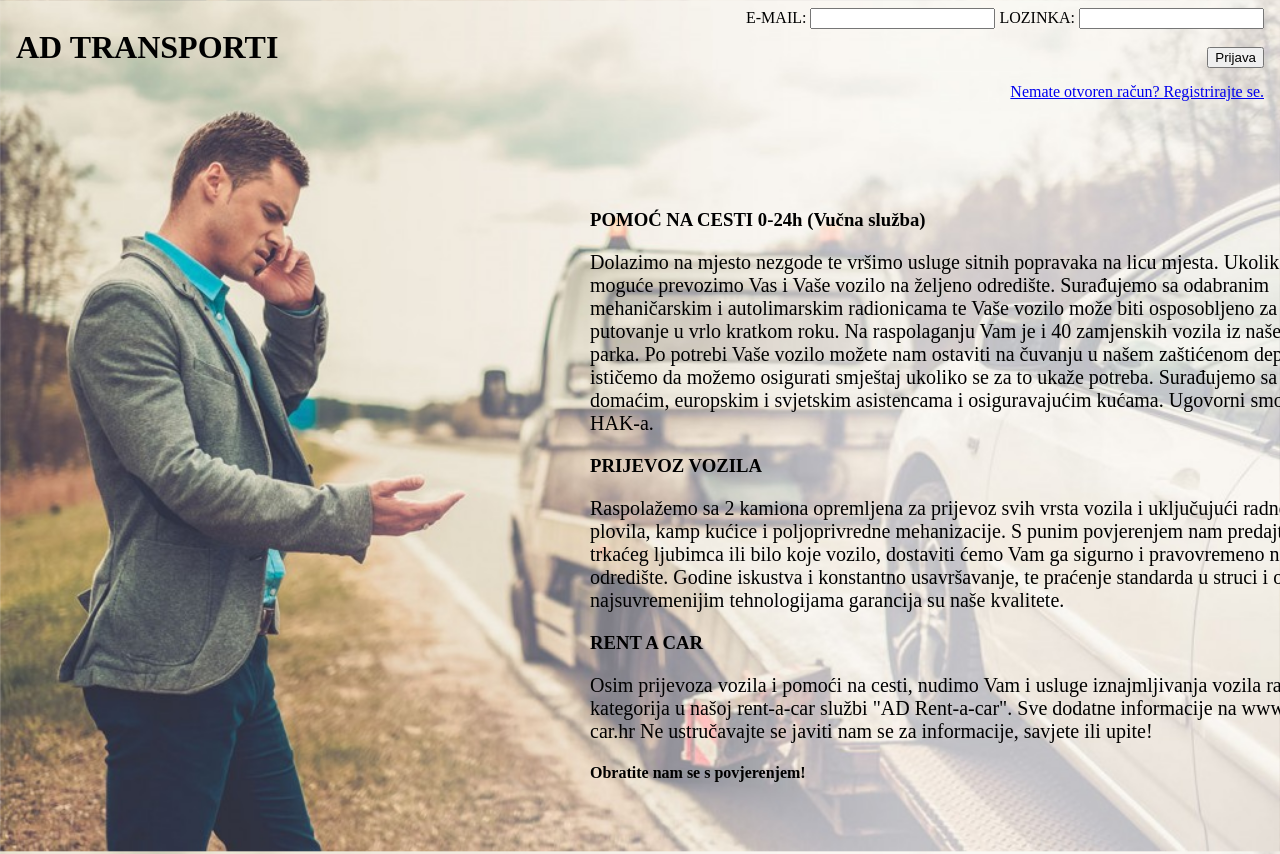
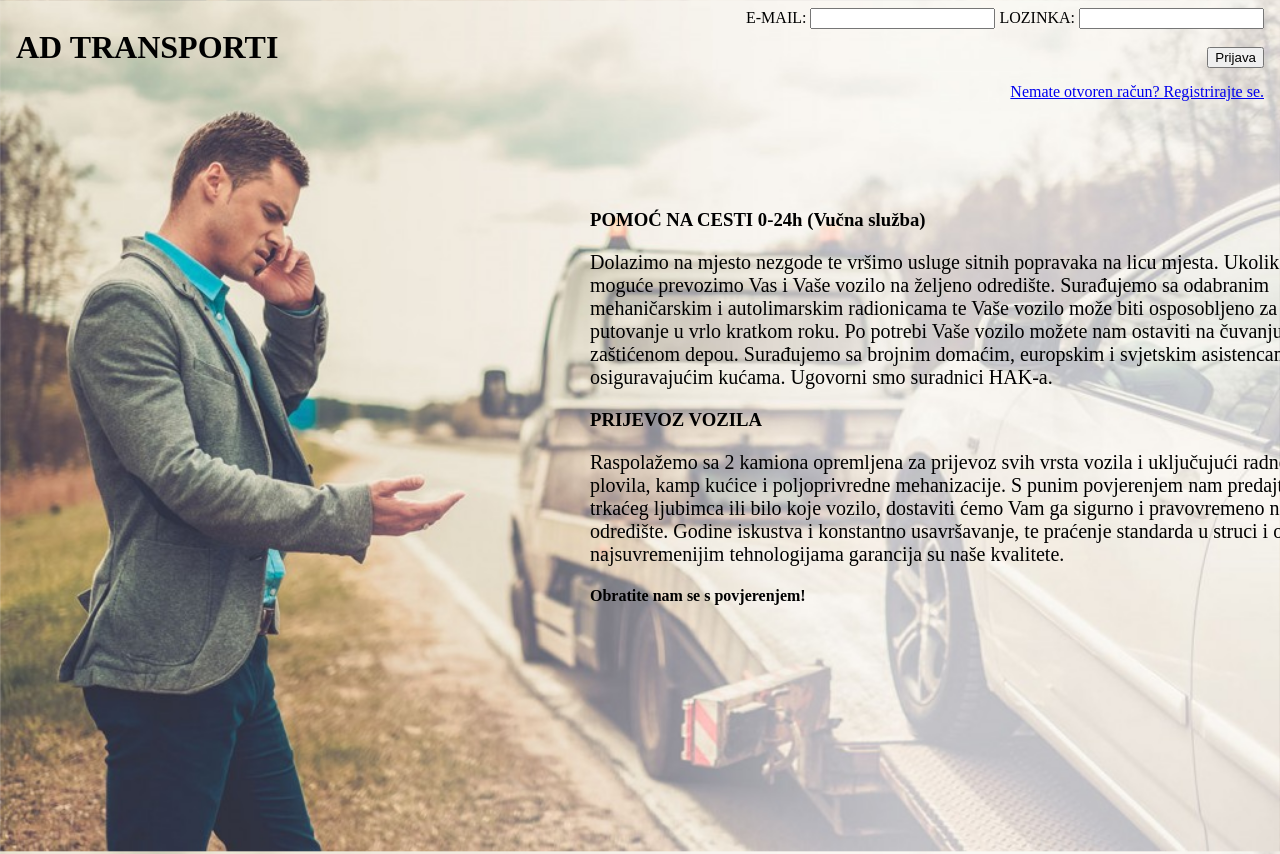
Before and after one commit to arakas998/ADAssistance, a Vue app in the folder client/: page /login in a window 1280 px wide. Shown: the top 854 px of the page. Built offline with nearby package versions, Linux system fonts and the light colour scheme.

Commit message:
Html Fix

```diff
--- a/client/src/components/Landing.vue
+++ b/client/src/components/Landing.vue
@@ -4,12 +4,14 @@
         <h1>Dobrodošli {{ ime }} u AD Transporti</h1>
         <Form v-if = "rola == 'user'"></Form>
         <FormList v-if="rola" :rola="rola" />
+
+
     </div>
+
 </template>
 
 <script>
 import axios from 'axios';
-//import Dashboard from './Dashboard.vue';
 import Form from './Form.vue';
 import FormList from './FormList.vue';
 export default {
--- a/client/src/components/Login.vue
+++ b/client/src/components/Login.vue
@@ -21,9 +21,7 @@
 <p>Dolazimo na mjesto nezgode te vršimo usluge sitnih popravaka na licu mjesta.
 Ukoliko isto nije moguće prevozimo Vas i Vaše vozilo na željeno odredište.
 Surađujemo sa odabranim mehaničarskim i autolimarskim radionicama te Vaše vozilo može biti osposobljeno za daljnje putovanje u vrlo kratkom roku.
-Na raspolaganju Vam je i 40 zamjenskih vozila iz našeg voznog parka.
 Po potrebi Vaše vozilo možete nam ostaviti na čuvanju u našem zaštićenom depou.
-Isto tako ističemo da možemo osigurati smještaj ukoliko se za to ukaže potreba.
 Surađujemo sa brojnim domaćim, europskim i svjetskim asistencama i osiguravajućim kućama.
 Ugovorni smo suradnici HAK-a.</p>
 
@@ -34,10 +32,6 @@ Ugovorni smo suradnici HAK-a.</p>
 S punim povjerenjem nam predajte Vašeg trkaćeg ljubimca ili bilo koje vozilo, dostaviti ćemo Vam ga sigurno i pravovremeno na željeno odredište.
 Godine iskustva i konstantno usavršavanje, te praćenje standarda u struci i opremljenost najsuvremenijim tehnologijama garancija su naše kvalitete.</p>
 
-<h3>RENT A CAR</h3>
-
-<p>Osim prijevoza vozila i pomoći na cesti, nudimo Vam i usluge iznajmljivanja vozila raznih kategorija u našoj rent-a-car službi "AD Rent-a-car".
-Sve dodatne informacije na www.ad_rent-a-car.hr Ne ustručavajte se javiti nam se za informacije, savjete ili upite!</p>
 
 <h4>Obratite nam se s povjerenjem!</h4>
 </div>
--- a/client/src/components/SignUp.vue
+++ b/client/src/components/SignUp.vue
@@ -27,7 +27,6 @@ export default{
             ime: "",
             email: "",
             lozinka: "",
-
             error: "",
         }
     },
```
